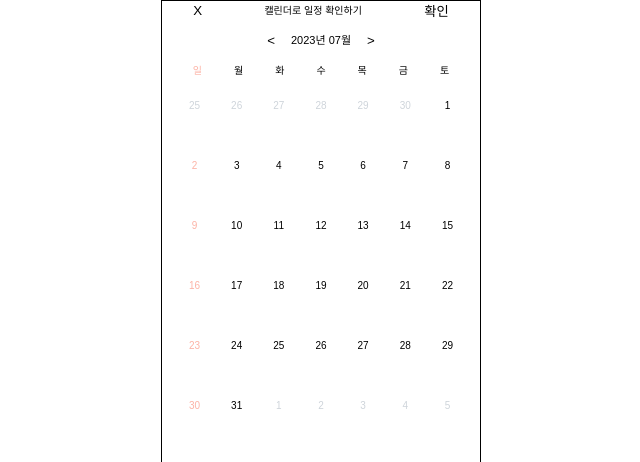
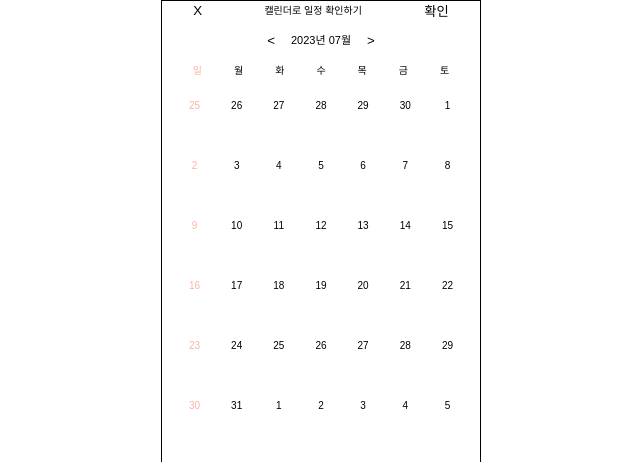
Before and after one commit to Gwasuwon-shot/Tutice_Client, a React (Vite) app: page /register-calendar in a window 1280 px wide. Shown: the top 462 px of the page, without its empty margins (319-959 px from the left). Built offline with nearby package versions, Linux system fonts and the light colour scheme; a web font is replaced by a local one.

Commit message:
[ feat ] 오늘 날짜만 색깔 다르게

```diff
--- a/src/components/Calendar/Days.tsx
+++ b/src/components/Calendar/Days.tsx
@@ -20,7 +20,9 @@ export default function Days({ currentMonth }) {
 
       days.push(
         <Day key={day.toString()} $issunday={sunDay}>
-          <DayText $isnotvalid={format(currentMonth, "M") !== format(day, "M")}>{formattedDate}</DayText>
+          <DayText $istoday={format(currentMonth, "d")} $isnotvalid={format(currentMonth, "M") !== format(day, "M")}>
+            {formattedDate}
+          </DayText>
         </Day>,
       );
       day = addDays(day, 1);
@@ -47,8 +49,6 @@ const DaysWrapper = styled.article`
   align-items: center;
 
   width: 28.3rem;
-
-  /* gap: 3.2rem; */
 `;
 
 interface DayProp {
@@ -56,7 +56,6 @@ interface DayProp {
 }
 
 const Day = styled.article<DayProp>`
-  /* display: grid; */
   display: flex;
   justify-content: space-between;
   align-items: center;
@@ -66,9 +65,6 @@ const Day = styled.article<DayProp>`
   `};
 
   height: 6rem;
-
-  /* grid-template-columns: repeat(6, 1fr);
-  grid-template-rows: repeat(7, 1fr); */
 `;
 
 interface DayTextProps {
@@ -83,8 +79,9 @@ const DayText = styled.p<DayTextProps>`
   width: 3rem;
   height: 1.2rem;
 
-  ${({ $isnotvalid }) => `
-    ${$isnotvalid ? "color: #CED4DA" : ""}
+  ${({ $isnotvalid, $istoday }) => `
+    ${$isnotvalid ? "color: #CED4DA" : ""},
+    ${$istoday ? "color: #0DA98E" : ""}
   `};
 `;
 
```
